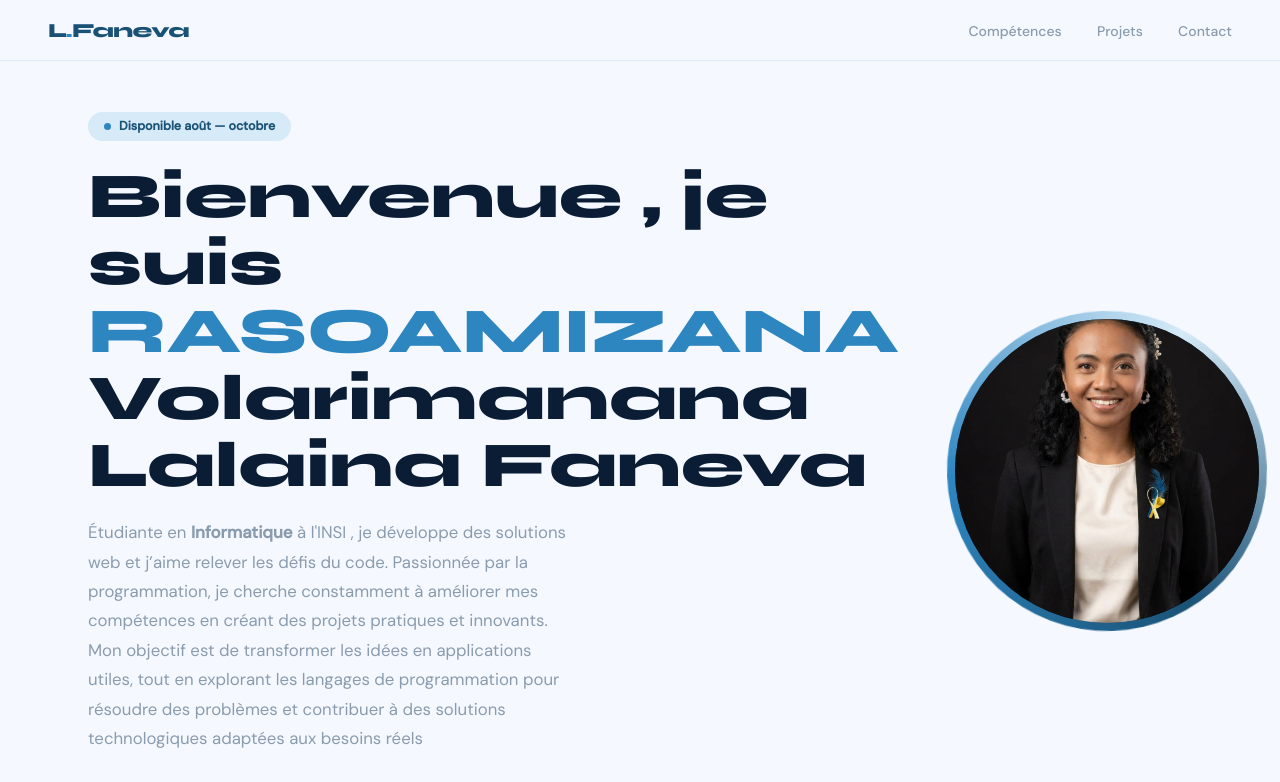
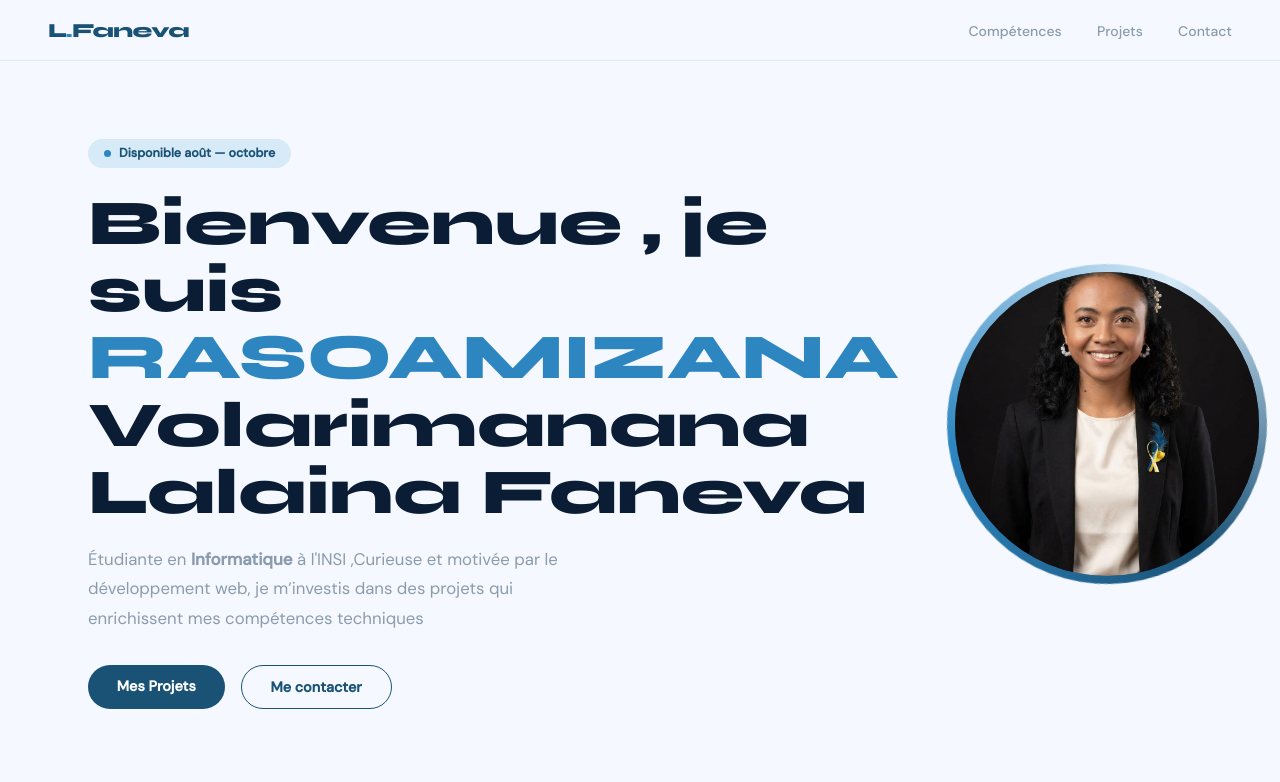
Before and after one commit to LalainaFaneva/Porfolio, a plain HTML site: page index.html in a window 1280 px wide. Shown: the top 782 px of the page. Drawn offline with Linux system fonts and the light colour scheme.

Commit message:
nouvelle modification

```diff
--- a/index.html
+++ b/index.html
@@ -26,7 +26,7 @@
             <div class="hero-badge">Disponible août — octobre</div>
             <h1>Bienvenue , je suis<br/><span class="name-highlight">RASOAMIZANA</span> Volarimanana Lalaina Faneva</h1>
 
-            <p class="hero-description">Étudiante en <strong>Informatique</strong> à l'INSI , je développe des solutions web et j’aime relever les défis du code. Passionnée par la programmation, je cherche constamment à améliorer mes compétences en créant des projets pratiques et innovants. Mon objectif est de transformer les idées en applications utiles, tout en explorant les langages de programmation pour résoudre des problèmes et contribuer à des solutions technologiques adaptées aux besoins réels</p>
+            <p class="hero-description">Étudiante en <strong>Informatique</strong> à l'INSI ,Curieuse et motivée par le développement web, je m’investis dans des projets qui enrichissent mes compétences techniques </p>
             <div class="hero-btns">
                 <a href="#projets" class="btn btn-primary">Mes Projets</a>
                 <a href="#contact" class="btn btn-outline">Me contacter</a>
```
